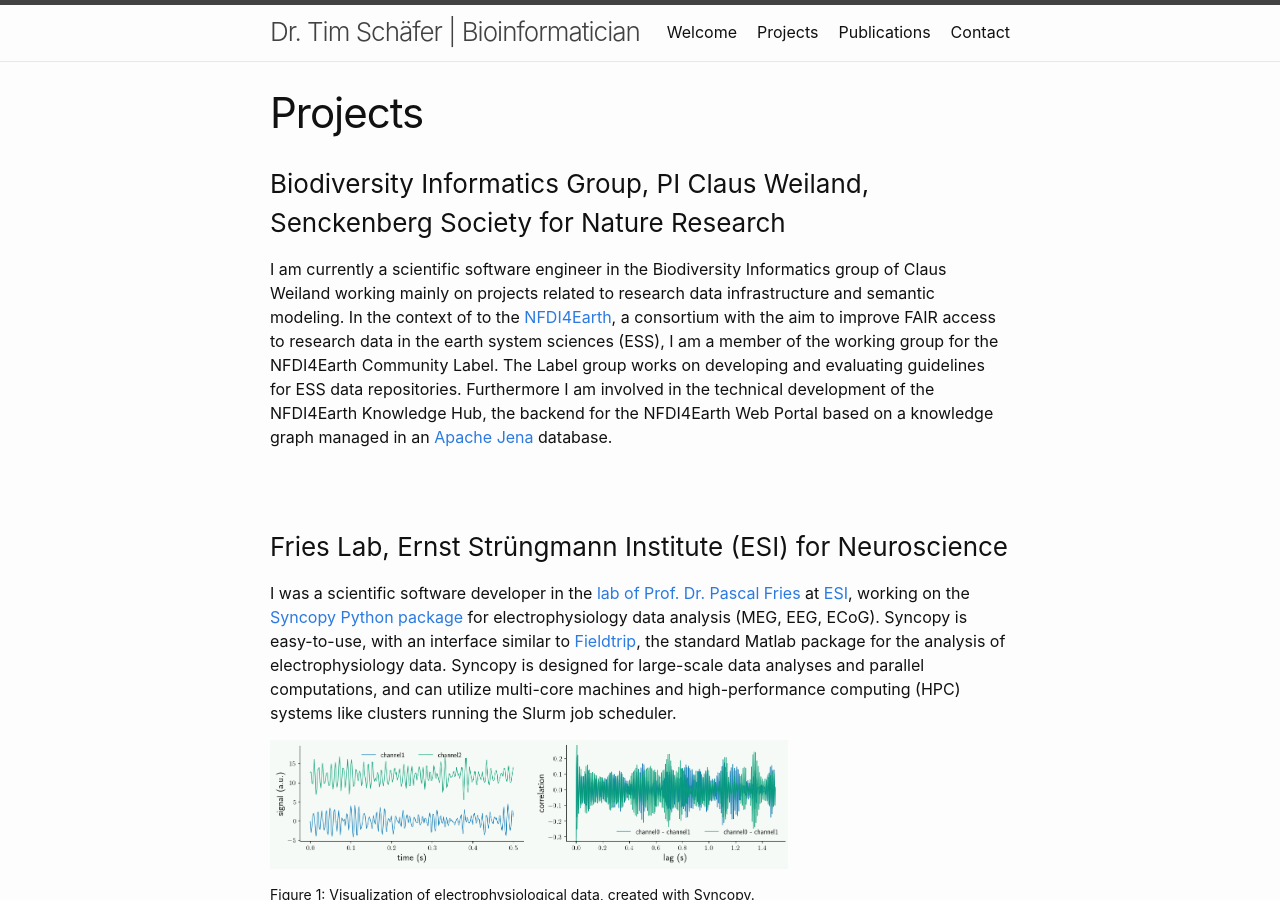
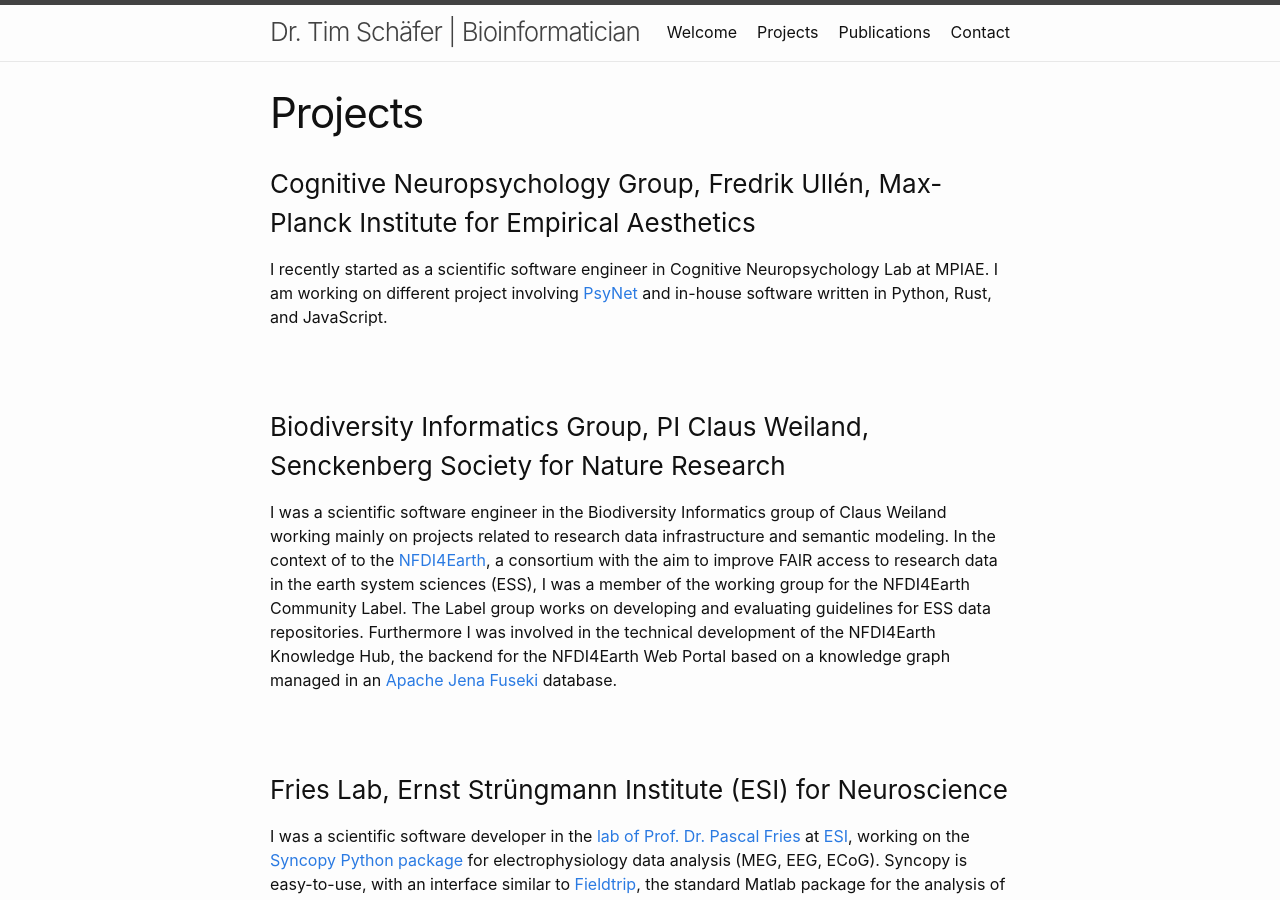
Before and after one commit to dfsp-spirit/dfsp-spirit.github.io, a Jekyll site: the page built from x020_projects.markdown, in a window 1280 px wide and 900 px high. Built offline with Jekyll 4.4.1, drawn with Linux system fonts in a browser that asks for light colours.

Commit message:
NEW: update for MPI AE

```diff
--- a/index.markdown
+++ b/index.markdown
@@ -3,12 +3,12 @@ title: "Welcome"
 layout: home
 ---
 
-This is the professional website of Tim Schäfer. I am a bioinformatician and neuroscientist. I currently work as a research software engineer in the Biodiversity Informatics group led by Claus Weiland at [Senckenberg Society for Nature Research](https://senckenberg.de), and I am involved in different projects of the [NFDI4Earth](https://www.nfdi4earth.de/).
+This is the professional website of Tim Schäfer. I am a bioinformatician and software engineer with considerable experience in computational neuroscience. I currently work as a research software engineer in the [Cognitive Neuropsychology department](https://www.aesthetics.mpg.de/en/research/department-of-cognitive-neuropsychology.html) at [Max-Planck Institute for Empirical Aesthetics](https://www.aesthetics.mpg.de/).
 
 <img style="float: right; padding: 0% 2%; " src="assets/img/ts.jpg" alt="Tim Schäfer" width="20%">
 
 I have contributed to a range of open source projects and I am the author and maintainer of some neuroimaging software tools, including the [freesurferformats](https://github.com/dfsp-spirit/freesurferformats) and [fsbrain](https://github.com/dfsp-spirit/fsbrain) packages for R, and libraries providing access to neuroimaging data for C++, Julia, Rust and Python.
 
-I am especially interested in spatial geometry, 3D imaging, artificial intelligence and high-performance computing. You can find the source code for most of my software on [my GitHub profile](https://github.com/dfsp-spirit).
+I am especially interested in spatial geometry, imaging, artificial intelligence and high-performance computing. I have recently started to also dive into music theory and digital audio processing. You can find the source code for most of my software on [my GitHub profile](https://github.com/dfsp-spirit).
 
 You may be interested in my [projects](./projects.html), or the list of [my publications](./publications.html).
--- a/x020_projects.markdown
+++ b/x020_projects.markdown
@@ -4,9 +4,16 @@ title: "Projects"
 permalink: /projects.html
 ---
 
+
+### Cognitive Neuropsychology Group, Fredrik Ullén, Max-Planck Institute for Empirical Aesthetics
+
+I recently started as a scientific software engineer in Cognitive Neuropsychology Lab at MPIAE. I am working on different project involving [PsyNet](https://gitlab.com/PsyNetDev/PsyNet) and in-house software written in Python, Rust, and JavaScript.
+
+<br/><br/>
+
 ### Biodiversity Informatics Group, PI Claus Weiland, Senckenberg Society for Nature Research
 
-I am currently a scientific software engineer in the Biodiversity Informatics group of Claus Weiland working mainly on projects related to research data infrastructure and semantic modeling. In the context of to the [NFDI4Earth](https://www.nfdi4earth.de/), a consortium with the aim to improve FAIR access to research data in the earth system sciences (ESS), I am a member of the working group for the NFDI4Earth Community Label. The Label group works on developing and evaluating guidelines for ESS data repositories. Furthermore I am involved in the technical development of the NFDI4Earth Knowledge Hub, the backend for the NFDI4Earth Web Portal based on a knowledge graph managed in an [Apache Jena](https://jena.apache.org/) database.
+I was a scientific software engineer in the Biodiversity Informatics group of Claus Weiland working mainly on projects related to research data infrastructure and semantic modeling. In the context of to the [NFDI4Earth](https://www.nfdi4earth.de/), a consortium with the aim to improve FAIR access to research data in the earth system sciences (ESS), I was a member of the working group for the NFDI4Earth Community Label. The Label group works on developing and evaluating guidelines for ESS data repositories. Furthermore I was involved in the technical development of the NFDI4Earth Knowledge Hub, the backend for the NFDI4Earth Web Portal based on a knowledge graph managed in an [Apache Jena Fuseki](https://jena.apache.org/) database.
 
 <br/><br/>
 
```
